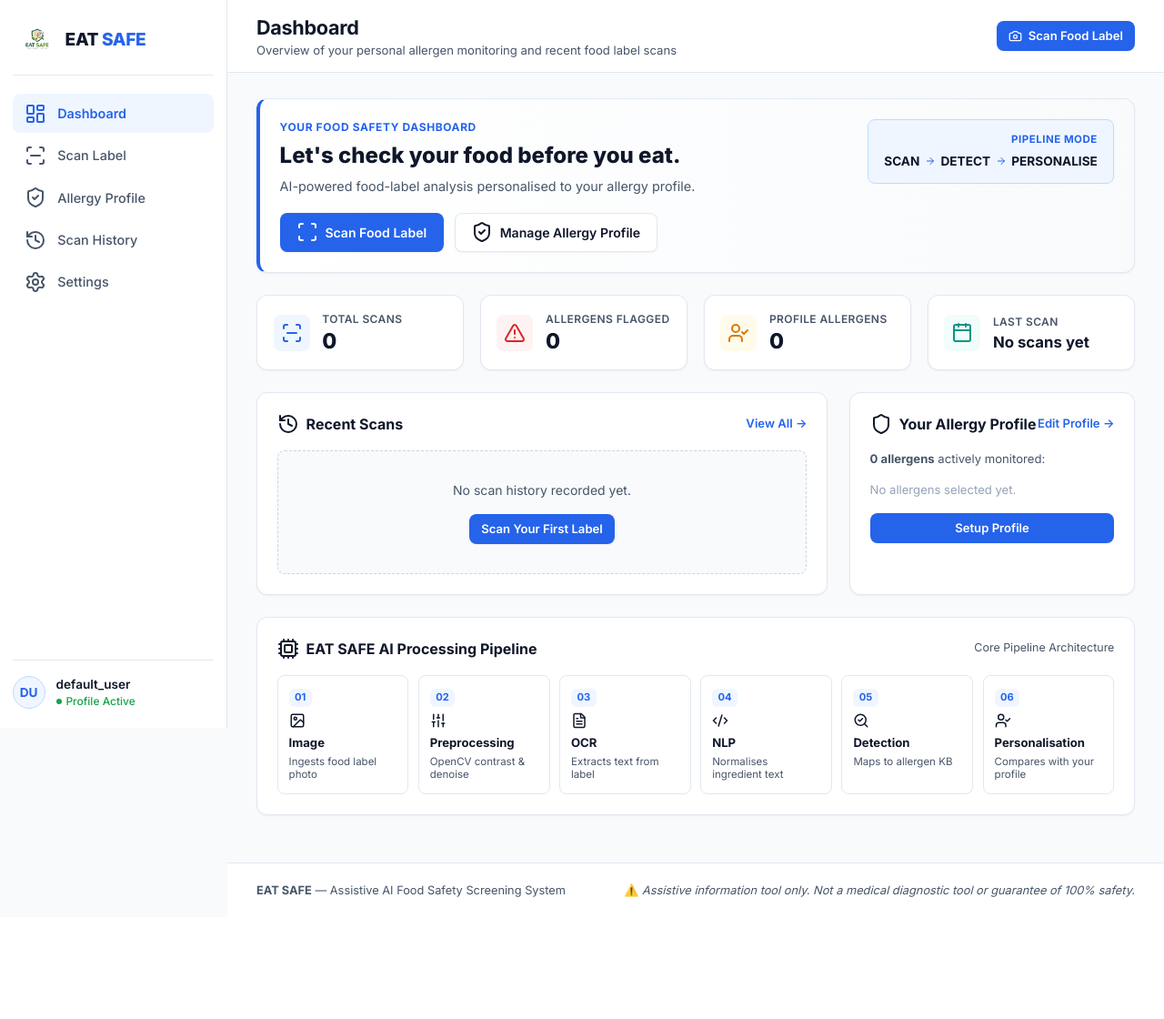
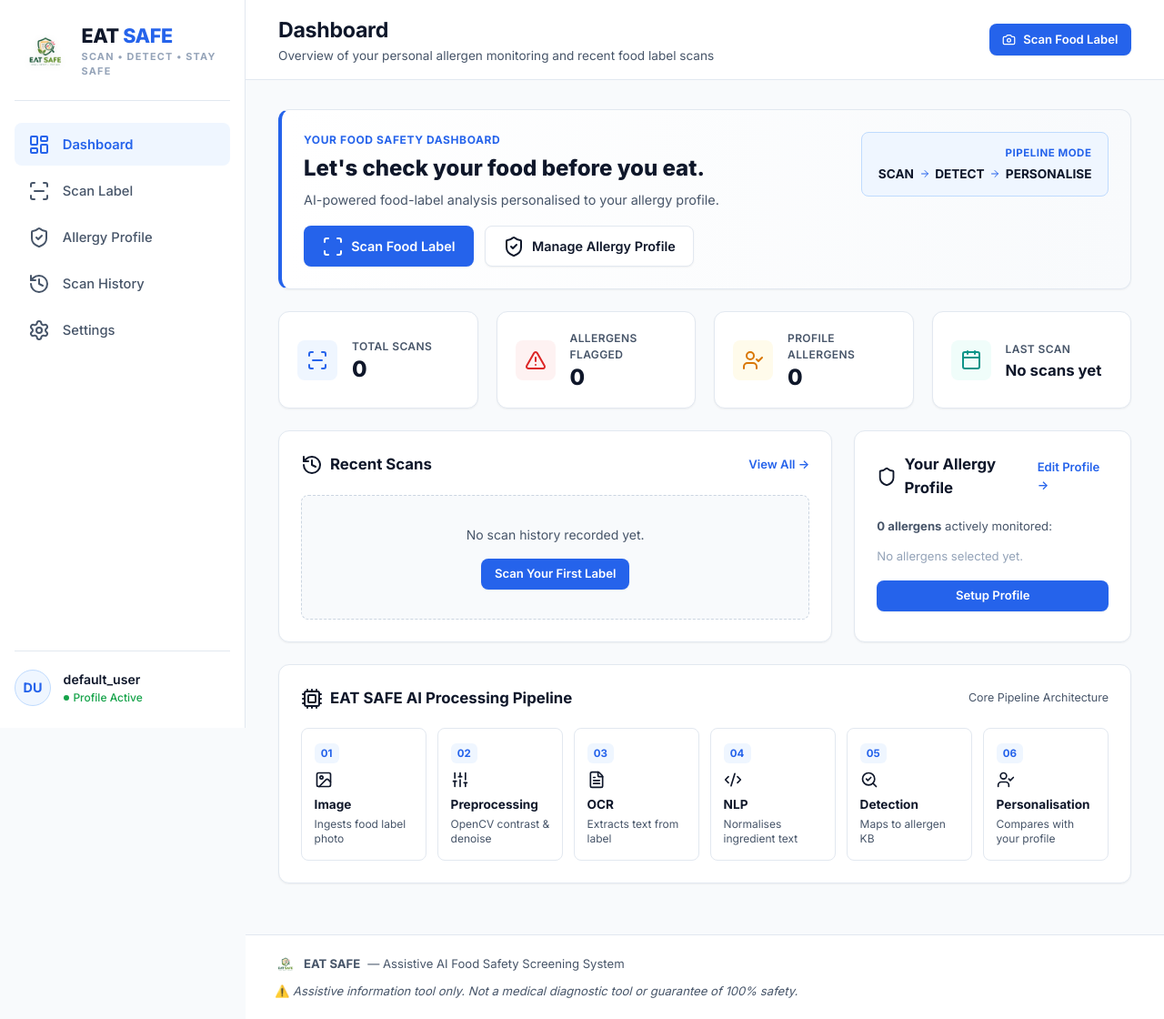
Before and after one commit to kratikachauhan1/EAT-SAFE, a Flask app: page / in a window 1280 px wide. Shown: the whole page at 91% size. Before the commit the page ends 986 px from the top, so only its background shows below. Run offline with Flask 3, Linux system fonts and the light colour scheme; data comes from the database, SQL or seed files in the repository; data that the repository does not hold is empty.

Commit message:
Update logo size, crisp rendering, and full responsive design across mobile and desktop

```diff
--- a/static/css/style.css
+++ b/static/css/style.css
@@ -84,7 +84,7 @@ body {
 
 /* Fixed Sidebar */
 .sidebar {
-  width: 250px;
+  width: 270px;
   background-color: var(--bg-sidebar);
   border-right: 1px solid var(--border-subtle);
   display: flex;
@@ -94,58 +94,76 @@ body {
   bottom: 0;
   left: 0;
   z-index: 50;
-  padding: 1.25rem 0.85rem;
+  padding: 1.5rem 1rem;
 }
 
+/* Logo Styling - Clear, Crisp & Bigger */
 .sidebar-header {
   display: flex;
   align-items: center;
-  gap: 0.75rem;
-  padding: 0.25rem 0.5rem 1.25rem 0.5rem;
+  gap: 0.85rem;
+  padding: 0.25rem 0.5rem 1.5rem 0.5rem;
   border-bottom: 1px solid var(--border-subtle);
-  margin-bottom: 1.25rem;
+  margin-bottom: 1.5rem;
 }
 
 .sidebar-logo-img {
-  height: 38px;
+  height: 52px;
   width: auto;
   object-fit: contain;
+  filter: drop-shadow(0 2px 4px rgba(0,0,0,0.08));
+  image-rendering: -webkit-optimize-contrast;
+  transition: transform 0.2s ease;
+}
+
+.sidebar-logo-img:hover {
+  transform: scale(1.04);
 }
 
 .sidebar-brand-text {
-  font-size: 1.2rem;
+  font-size: 1.35rem;
   font-weight: 800;
   color: var(--text-primary);
   letter-spacing: -0.4px;
+  line-height: 1.1;
 }
 
 .sidebar-brand-text span {
   color: var(--primary);
 }
 
+.sidebar-brand-sub {
+  font-size: 0.68rem;
+  font-weight: 700;
+  color: var(--text-tertiary);
+  letter-spacing: 1.2px;
+  text-transform: uppercase;
+  margin-top: 2px;
+}
+
 .sidebar-nav {
   display: flex;
   flex-direction: column;
-  gap: 0.2rem;
+  gap: 0.3rem;
   flex: 1;
 }
 
 .sidebar-link {
   display: flex;
   align-items: center;
-  gap: 0.75rem;
-  padding: 0.6rem 0.85rem;
+  gap: 0.85rem;
+  padding: 0.7rem 0.95rem;
   color: var(--text-secondary);
   text-decoration: none;
   font-weight: 500;
-  font-size: 0.9rem;
+  font-size: 0.92rem;
   border-radius: var(--radius-md);
   transition: all 0.15s ease;
 }
 
 .sidebar-link i {
-  width: 18px;
-  height: 18px;
+  width: 20px;
+  height: 20px;
   color: var(--text-secondary);
   transition: color 0.15s ease;
 }
@@ -171,16 +189,16 @@ body {
 
 /* Sidebar Footer */
 .sidebar-footer {
-  padding-top: 1rem;
+  padding-top: 1.25rem;
   border-top: 1px solid var(--border-subtle);
   display: flex;
   align-items: center;
-  gap: 0.75rem;
+  gap: 0.85rem;
 }
 
 .user-avatar {
-  width: 36px;
-  height: 36px;
+  width: 40px;
+  height: 40px;
   border-radius: var(--radius-full);
   background-color: var(--primary-light);
   color: var(--primary);
@@ -189,7 +207,7 @@ body {
   align-items: center;
   justify-content: center;
   font-weight: 700;
-  font-size: 0.85rem;
+  font-size: 0.9rem;
 }
 
 .user-info {
@@ -199,7 +217,7 @@ body {
 
 .user-name {
   font-weight: 600;
-  font-size: 0.85rem;
+  font-size: 0.88rem;
   color: var(--text-primary);
 }
 
@@ -221,19 +239,19 @@ body {
 
 /* Main Content Area */
 .main-content {
-  margin-left: 250px;
+  margin-left: 270px;
   flex: 1;
   display: flex;
   flex-direction: column;
   min-height: 100vh;
-  width: calc(100vw - 250px);
+  width: calc(100vw - 270px);
 }
 
 /* Top Header Bar */
 .top-header {
   background-color: var(--bg-surface);
   border-bottom: 1px solid var(--border-subtle);
-  padding: 0.85rem 2rem;
+  padding: 1rem 2.25rem;
   display: flex;
   align-items: center;
   justify-content: space-between;
@@ -248,22 +266,22 @@ body {
 }
 
 .header-page-title {
-  font-size: 1.35rem;
+  font-size: 1.45rem;
   font-weight: 700;
   color: var(--text-primary);
   letter-spacing: -0.3px;
 }
 
 .header-description {
-  font-size: 0.82rem;
+  font-size: 0.85rem;
   color: var(--text-secondary);
 }
 
 /* Content Container */
 .page-container {
-  padding: 1.75rem 2rem;
+  padding: 2rem 2.25rem;
   flex: 1;
-  max-width: 1240px;
+  max-width: 1280px;
   margin: 0 auto;
   width: 100%;
 }
@@ -273,7 +291,7 @@ body {
   background-color: var(--bg-surface);
   border: 1px solid var(--border-subtle);
   border-radius: var(--radius-lg);
-  padding: 1.35rem;
+  padding: 1.5rem;
   margin-bottom: 1.5rem;
   box-shadow: var(--shadow-sm);
 }
@@ -282,11 +300,11 @@ body {
   display: flex;
   align-items: center;
   justify-content: space-between;
-  margin-bottom: 1.1rem;
+  margin-bottom: 1.25rem;
 }
 
 .saas-card-title {
-  font-size: 1rem;
+  font-size: 1.05rem;
   font-weight: 700;
   color: var(--text-primary);
   display: flex;
@@ -305,9 +323,9 @@ body {
   display: inline-flex;
   align-items: center;
   justify-content: center;
-  gap: 0.45rem;
-  padding: 0.55rem 1.1rem;
-  font-size: 0.88rem;
+  gap: 0.5rem;
+  padding: 0.6rem 1.2rem;
+  font-size: 0.9rem;
   font-weight: 600;
   border-radius: var(--radius-md);
   border: 1px solid transparent;
@@ -316,6 +334,7 @@ body {
   text-decoration: none;
   font-family: inherit;
   white-space: nowrap;
+  min-height: 40px;
 }
 
 .btn-primary {
@@ -341,20 +360,22 @@ body {
 }
 
 .btn-sm {
-  padding: 0.35rem 0.75rem;
+  padding: 0.4rem 0.85rem;
   font-size: 0.82rem;
+  min-height: 34px;
 }
 
 .btn-lg {
-  padding: 0.7rem 1.5rem;
-  font-size: 0.95rem;
+  padding: 0.75rem 1.75rem;
+  font-size: 1rem;
+  min-height: 46px;
 }
 
-/* Metric Cards */
+/* Metric Cards Grid */
 .metrics-grid {
   display: grid;
   grid-template-columns: repeat(4, 1fr);
-  gap: 1.1rem;
+  gap: 1.25rem;
   margin-bottom: 1.5rem;
 }
 
@@ -362,16 +383,16 @@ body {
   background-color: var(--bg-surface);
   border: 1px solid var(--border-subtle);
   border-radius: var(--radius-lg);
-  padding: 1.1rem;
+  padding: 1.25rem;
   display: flex;
   align-items: center;
-  gap: 0.85rem;
+  gap: 1rem;
   box-shadow: var(--shadow-sm);
 }
 
 .metric-icon-box {
-  width: 40px;
-  height: 40px;
+  width: 44px;
+  height: 44px;
   border-radius: var(--radius-md);
   background-color: var(--primary-light);
   color: var(--primary);
@@ -400,7 +421,7 @@ body {
 }
 
 .metric-value {
-  font-size: 1.45rem;
+  font-size: 1.5rem;
   font-weight: 800;
   color: var(--text-primary);
   line-height: 1.15;
@@ -489,72 +512,72 @@ body {
   background-color: #f8fafc;
 }
 
-/* Horizontal Pipeline */
+/* Horizontal Pipeline Grid */
 .pipeline-grid {
   display: grid;
   grid-template-columns: repeat(6, 1fr);
-  gap: 0.65rem;
-  margin-top: 0.85rem;
+  gap: 0.75rem;
+  margin-top: 1rem;
 }
 
 .pipeline-step-card {
   background-color: var(--bg-surface);
   border: 1px solid var(--border-subtle);
   border-radius: var(--radius-md);
-  padding: 0.85rem 0.75rem;
+  padding: 1rem 0.85rem;
   display: flex;
   flex-direction: column;
 }
 
 .pipeline-num {
-  font-size: 0.7rem;
+  font-size: 0.72rem;
   font-weight: 700;
   color: var(--primary);
   background-color: var(--primary-light);
-  padding: 0.1rem 0.4rem;
+  padding: 0.15rem 0.45rem;
   border-radius: var(--radius-sm);
   align-self: flex-start;
-  margin-bottom: 0.4rem;
+  margin-bottom: 0.5rem;
 }
 
 .pipeline-icon {
   color: var(--text-primary);
-  margin-bottom: 0.35rem;
-  width: 18px;
-  height: 18px;
+  margin-bottom: 0.4rem;
+  width: 20px;
+  height: 20px;
 }
 
 .pipeline-name {
-  font-size: 0.82rem;
+  font-size: 0.85rem;
   font-weight: 700;
   color: var(--text-primary);
-  margin-bottom: 0.2rem;
+  margin-bottom: 0.25rem;
 }
 
 .pipeline-desc {
-  font-size: 0.72rem;
+  font-size: 0.75rem;
   color: var(--text-secondary);
-  line-height: 1.25;
+  line-height: 1.3;
 }
 
 /* Chips */
 .allergen-chip-group {
   display: flex;
   flex-wrap: wrap;
-  gap: 0.5rem;
-  margin: 0.6rem 0;
+  gap: 0.55rem;
+  margin: 0.75rem 0;
 }
 
 .allergen-chip {
   display: inline-flex;
   align-items: center;
-  gap: 0.35rem;
+  gap: 0.4rem;
   background-color: var(--bg-warning);
   border: 1px solid var(--border-warning);
   color: var(--text-warning);
-  padding: 0.35rem 0.75rem;
+  padding: 0.4rem 0.85rem;
   border-radius: var(--radius-full);
-  font-size: 0.82rem;
+  font-size: 0.85rem;
   font-weight: 600;
 }
 
@@ -688,40 +711,154 @@ body {
   border: 1px solid #fde047;
 }
 
+/* Layout Grid Utilities */
+.dashboard-grid {
+  display: grid;
+  grid-template-columns: 2fr 1fr;
+  gap: 1.5rem;
+  margin-bottom: 1.5rem;
+}
+
+.two-col-grid {
+  display: grid;
+  grid-template-columns: 3fr 2fr;
+  gap: 1.5rem;
+}
+
+.scan-grid {
+  display: grid;
+  grid-template-columns: 2fr 1fr;
+  gap: 1.5rem;
+}
+
 /* Footer Disclaimer */
 .footer-disclaimer {
   margin-top: auto;
   padding: 1.25rem 2rem;
   background-color: var(--bg-surface);
   border-top: 1px solid var(--border-subtle);
-  font-size: 0.8rem;
+  font-size: 0.82rem;
   color: var(--text-secondary);
   display: flex;
   align-items: center;
   justify-content: space-between;
+  flex-wrap: wrap;
+  gap: 0.5rem;
 }
 
-@media (max-width: 992px) {
-  .metrics-grid { grid-template-columns: repeat(2, 1fr); }
-  .pipeline-grid { grid-template-columns: repeat(3, 1fr); }
+/* ===================================================
+   RESPONSIVENESS BREAKPOINTS
+   =================================================== */
+
+/* Laptops & Tablets (under 1024px) */
+@media (max-width: 1024px) {
+  .sidebar {
+    width: 220px;
+    padding: 1.25rem 0.75rem;
+  }
+  .sidebar-logo-img {
+    height: 44px;
+  }
+  .main-content {
+    margin-left: 220px;
+    width: calc(100vw - 220px);
+  }
+  .metrics-grid {
+    grid-template-columns: repeat(2, 1fr);
+  }
+  .pipeline-grid {
+    grid-template-columns: repeat(3, 1fr);
+  }
+  .dashboard-grid, .two-col-grid, .scan-grid {
+    grid-template-columns: 1fr;
+  }
 }
 
+/* Mobile & Small Tablets (under 768px) */
 @media (max-width: 768px) {
+  /* Move sidebar to bottom navigation bar */
   .sidebar {
     position: fixed;
     bottom: 0;
     top: auto;
-    left: 0; right: 0;
-    width: 100vw; height: 56px;
+    left: 0;
+    right: 0;
+    width: 100vw;
+    height: 64px;
     flex-direction: row;
     padding: 0 0.5rem;
-    border-right: none; border-top: 1px solid var(--border-subtle);
-    justify-content: space-around; align-items: center;
+    border-right: none;
+    border-top: 1px solid var(--border-subtle);
+    justify-content: space-around;
+    align-items: center;
+    box-shadow: 0 -4px 12px rgba(0,0,0,0.05);
+    background-color: #ffffff;
   }
-  .sidebar-header, .sidebar-footer { display: none; }
-  .sidebar-nav { flex-direction: row; justify-content: space-around; width: 100%; }
-  .sidebar-link span { display: none; }
-  .main-content { margin-left: 0; width: 100vw; padding-bottom: 60px; }
-  .metrics-grid { grid-template-columns: 1fr; }
-  .pipeline-grid { grid-template-columns: repeat(2, 1fr); }
+
+  .sidebar-header, .sidebar-footer {
+    display: none;
+  }
+
+  .sidebar-nav {
+    flex-direction: row;
+    justify-content: space-around;
+    align-items: center;
+    width: 100%;
+    gap: 0;
+  }
+
+  .sidebar-link {
+    flex-direction: column;
+    padding: 0.35rem 0.5rem;
+    gap: 0.15rem;
+    font-size: 0.7rem;
+    border-radius: var(--radius-sm);
+    text-align: center;
+  }
+
+  .sidebar-link i {
+    width: 20px;
+    height: 20px;
+  }
+
+  .main-content {
+    margin-left: 0;
+    width: 100vw;
+    padding-bottom: 74px;
+  }
+
+  .top-header {
+    padding: 0.85rem 1.25rem;
+  }
+
+  .header-page-title {
+    font-size: 1.25rem;
+  }
+
+  .header-description {
+    font-size: 0.78rem;
+  }
+
+  .page-container {
+    padding: 1.25rem;
+  }
+
+  .metrics-grid {
+    grid-template-columns: 1fr;
+    gap: 0.85rem;
+  }
+
+  .pipeline-grid {
+    grid-template-columns: repeat(2, 1fr);
+  }
+
+  .allergy-selection-grid {
+    grid-template-columns: 1fr;
+  }
+
+  .footer-disclaimer {
+    flex-direction: column;
+    text-align: center;
+    padding: 1rem 1.25rem;
+  }
 }
--- a/templates/base.html
+++ b/templates/base.html
@@ -16,11 +16,14 @@
 
   <div class="app-shell">
 
-    <!-- LEFT SIDEBAR -->
+    <!-- LEFT SIDEBAR (Desktop / Tablet) -->
     <aside class="sidebar">
       <div class="sidebar-header">
-        <img src="{{ url_for('static', filename='images/logo.png') }}" alt="EAT SAFE" class="sidebar-logo-img">
-        <div class="sidebar-brand-text">EAT <span>SAFE</span></div>
+        <img src="{{ url_for('static', filename='images/logo.png') }}" alt="EAT SAFE Logo" class="sidebar-logo-img">
+        <div>
+          <div class="sidebar-brand-text">EAT <span>SAFE</span></div>
+          <div class="sidebar-brand-sub">SCAN • DETECT • STAY SAFE</div>
+        </div>
       </div>
 
       <nav class="sidebar-nav">
@@ -88,7 +91,8 @@
 
       <!-- Footer Disclaimer -->
       <footer class="footer-disclaimer">
-        <div>
+        <div style="display: flex; align-items: center; gap: 0.5rem;">
+          <img src="{{ url_for('static', filename='images/logo.png') }}" alt="EAT SAFE Logo" style="height: 24px; width: auto;">
           <strong>EAT SAFE</strong> — Assistive AI Food Safety Screening System
         </div>
         <div>
--- a/templates/index.html
+++ b/templates/index.html
@@ -10,7 +10,7 @@
 <!-- Dashboard Hero Banner -->
 <div class="saas-card" style="border-left: 4px solid var(--primary); background: linear-gradient(to right, #ffffff, #f8fafc);">
   <div style="display: flex; justify-content: space-between; align-items: flex-start; flex-wrap: wrap; gap: 1.25rem;">
-    <div>
+    <div style="flex: 1; min-width: 280px;">
       <div style="font-size: 0.75rem; font-weight: 700; color: var(--primary); text-transform: uppercase; letter-spacing: 0.6px; margin-bottom: 0.25rem;">
         YOUR FOOD SAFETY DASHBOARD
       </div>
@@ -30,7 +30,7 @@
       </div>
     </div>
 
-    <div style="background: var(--primary-light); border: 1px solid var(--primary-border); padding: 0.85rem 1.1rem; border-radius: var(--radius-md); text-align: right; min-width: 210px;">
+    <div style="background: var(--primary-light); border: 1px solid var(--primary-border); padding: 0.85rem 1.1rem; border-radius: var(--radius-md); text-align: right; min-width: 200px;">
       <div style="font-size: 0.72rem; font-weight: 700; color: var(--primary); text-transform: uppercase; letter-spacing: 0.5px;">Pipeline Mode</div>
       <div style="font-size: 0.85rem; font-weight: 700; color: var(--text-primary); margin-top: 0.25rem; display: flex; align-items: center; justify-content: flex-end; gap: 0.35rem;">
         SCAN <i data-lucide="arrow-right" style="width: 12px; height: 12px; color: var(--primary);"></i> DETECT <i data-lucide="arrow-right" style="width: 12px; height: 12px; color: var(--primary);"></i> PERSONALISE
@@ -84,7 +84,7 @@
   </div>
 </div>
 
-<div style="display: grid; grid-template-columns: 2fr 1fr; gap: 1.5rem; margin-bottom: 1.5rem;">
+<div class="dashboard-grid">
 
   <!-- Recent Scans Table -->
   <div class="saas-card" style="margin-bottom: 0;">
--- a/templates/scan.html
+++ b/templates/scan.html
@@ -6,7 +6,7 @@
 {% block page_desc %}Upload a clear photo of the ingredients list or allergen information{% endblock %}
 
 {% block content %}
-<div style="display: grid; grid-template-columns: 2fr 1fr; gap: 1.5rem;">
+<div class="scan-grid">
 
   <!-- Column 1: Scanner Form -->
   <div class="saas-card">
@@ -45,7 +45,7 @@
         <img id="preview-img" src="" alt="Preview" style="max-width: 100%; max-height: 320px; border-radius: var(--radius-md); border: 1px solid var(--border-subtle); display: block; margin: 0 auto;">
       </div>
 
-      <!-- Processing Step Indicator (Simulated Progress) -->
+      <!-- Processing Step Indicator -->
       <div id="processing-indicator" style="display: none; margin: 1.5rem 0; padding: 1rem 1.25rem; background-color: var(--primary-light); border: 1px solid var(--primary-border); border-radius: var(--radius-md);">
         <div style="font-size: 0.88rem; font-weight: 700; color: var(--primary); margin-bottom: 0.75rem; display: flex; align-items: center; gap: 0.5rem;">
           <i data-lucide="loader-2" class="spin" style="width: 18px; height: 18px;"></i> Processing label with EAT SAFE AI...
```
Also changed, not shown: other parts of static/css/style.css (+30 -28 lines), templates/result.html (+4 -4 lines).
